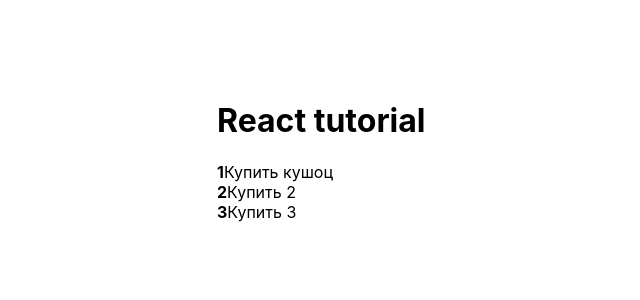
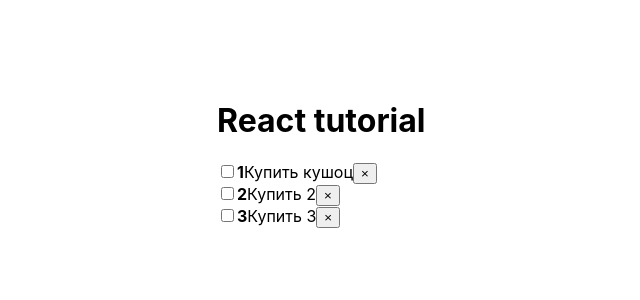
Before and after one commit to kyaune/react-1, a React (Create React App) app: page / in a window 1280 px wide. Shown: the top 300 px of the page, without its empty margins (123-763 px from the left). Built offline with nearby package versions, Linux system fonts and the light colour scheme.

Commit message:
added proptypes

```diff
--- a/src/todo/ToDoList.js
+++ b/src/todo/ToDoList.js
@@ -1,5 +1,5 @@
 import React from "react";
-import PropTypes from "prop-types";
+import propTypes from "prop-types";
 import TodoItem from "./TodoItem";
 
 const styles = {
@@ -10,7 +10,7 @@
   }
 };
 
-export default function TodoList(props) {
+function TodoList(props) {
   return (
     <ul style={styles.ul}>
       {props.todos.map((todo, index) => {
@@ -19,3 +19,9 @@
     </ul>
   );
 }
+
+TodoList.propTypes = {
+  todos: propTypes.arrayOf(propTypes.object).isRequired
+};
+
+export default TodoList;
--- a/src/todo/TodoItem.js
+++ b/src/todo/TodoItem.js
@@ -1,10 +1,21 @@
 import React from "react";
+import propTypes from "prop-types";
 
-export default function TodoItem({ todo, index }) {
+function TodoItem({ todo, index }) {
   return (
     <li>
-      <strong>{index + 1}</strong>
-      {todo.title}
+      <span>
+        <input type="checkbox" />
+        <strong>{index + 1}</strong>
+        {todo.title}
+      </span>
+      <button>&times;</button>
     </li>
   );
 }
+
+TodoItem.propTypes = {
+  todo: propTypes.object.isRequired,
+  index: propTypes.number
+};
+export default TodoItem;
```
